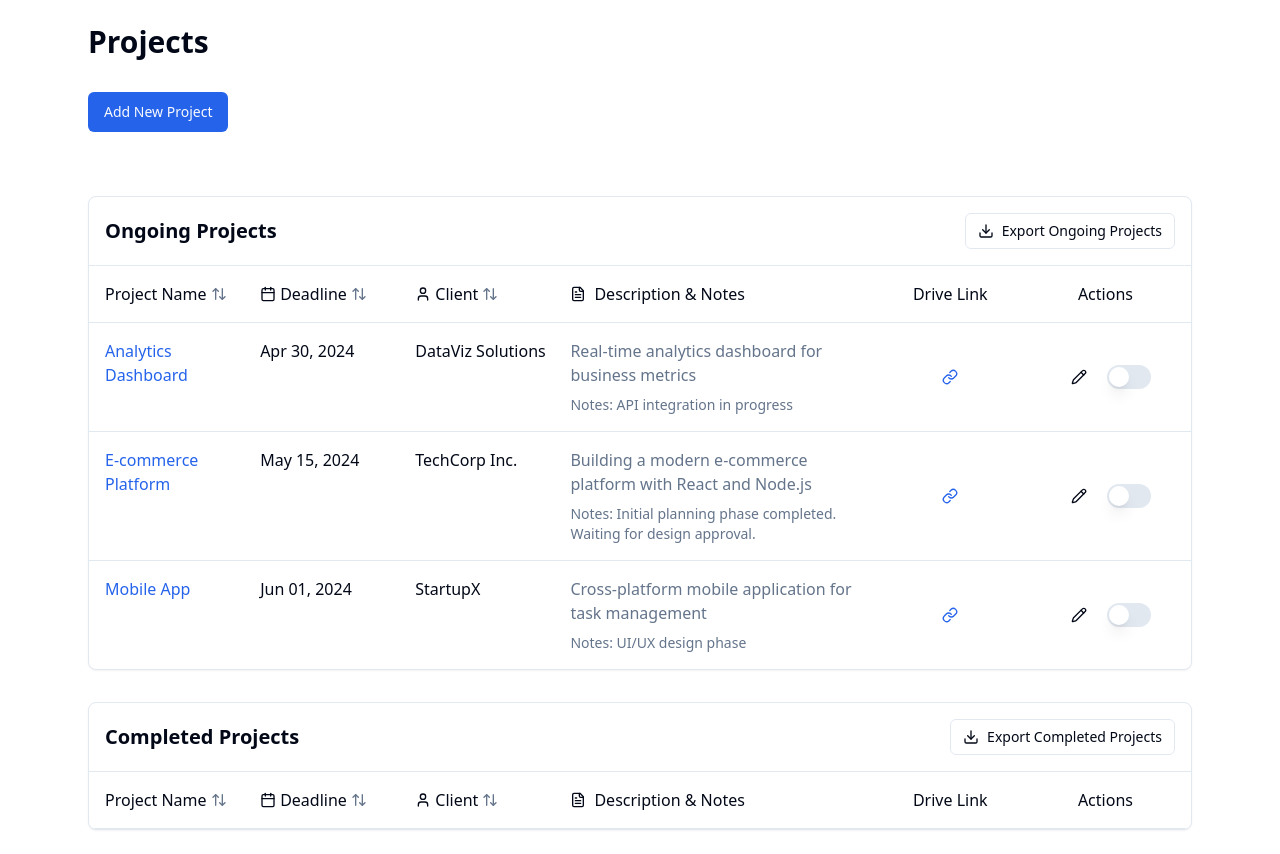
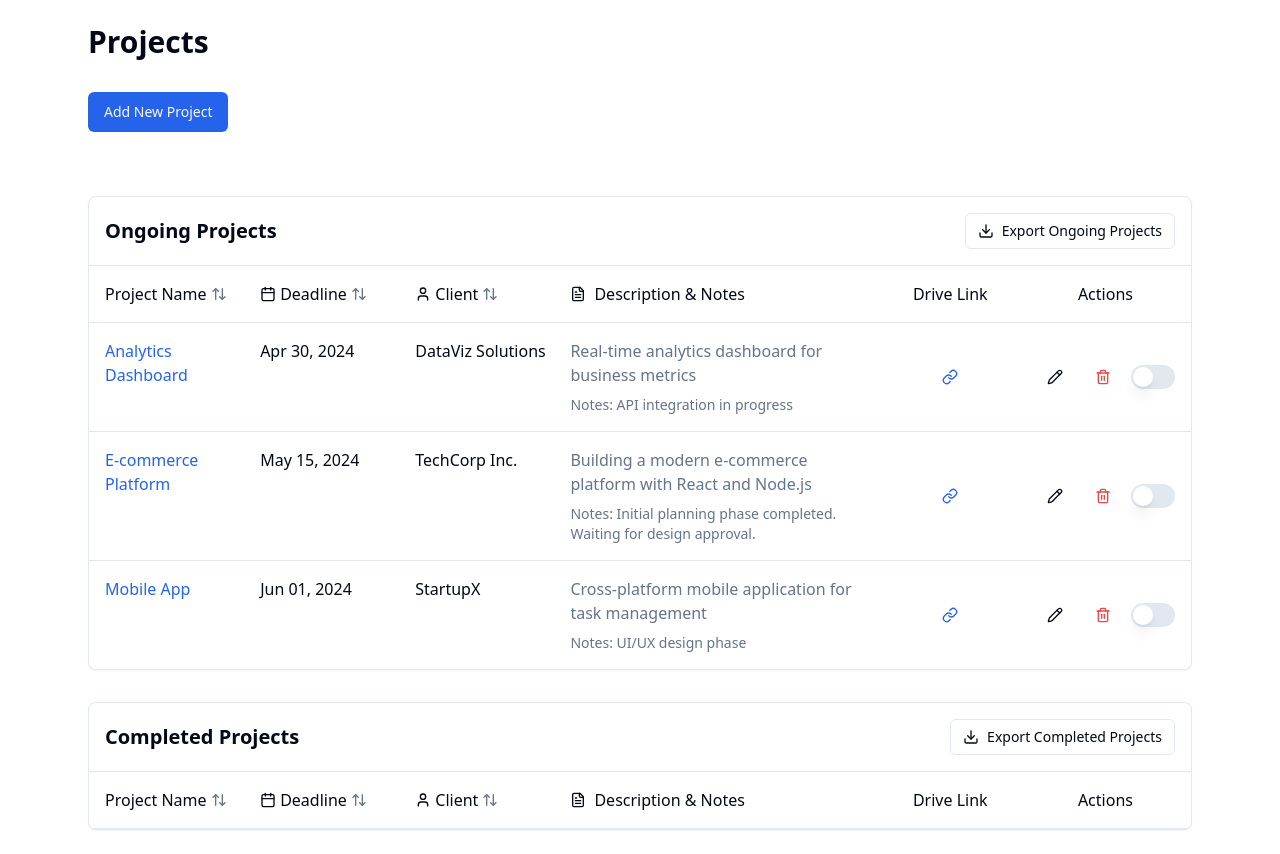
Before and after one commit to drazzam/research-clients, a React (Vite) app: page / in a window 1280 px wide. Built offline with nearby package versions, Linux system fonts and the light colour scheme.

Commit message:
Add delete project button
Implemented a button in the project list to allow users to delete a project if desired.
[skip gpt_engineer]

```diff
--- a/src/components/ProjectList.tsx
+++ b/src/components/ProjectList.tsx
@@ -1,6 +1,6 @@
 import React, { useState } from 'react';
 import { format } from 'date-fns';
-import { ArrowUpDown, Calendar, User, FileText, Link as LinkIcon, Download, Pencil } from 'lucide-react';
+import { ArrowUpDown, Calendar, User, FileText, Link as LinkIcon, Download, Pencil, Trash2 } from 'lucide-react';
 import { cn } from '@/lib/utils';
 import ProjectForm from './ProjectForm';
 import { Badge } from './ui/badge';
@@ -143,6 +143,13 @@ const ProjectList = () => {
     }));
   };
 
+  const handleDeleteProject = (projectId: string, projectName: string) => {
+    if (window.confirm(`Are you sure you want to delete project "${projectName}"?`)) {
+      setProjects(projects.filter(project => project.id !== projectId));
+      toast.success(`Project "${projectName}" deleted successfully!`);
+    }
+  };
+
   const exportProjects = (projectType: 'ongoing' | 'completed') => {
     const projectsToExport = projectType === 'ongoing' ? ongoingProjects : completedProjects;
     const exportData = projectsToExport.map(project => ({
@@ -252,6 +259,14 @@ const ProjectList = () => {
                     <ProjectForm onSubmit={handleAddProject} initialData={editingProject} />
                   </DialogContent>
                 </Dialog>
+                <Button
+                  variant="ghost"
+                  size="sm"
+                  onClick={() => handleDeleteProject(project.id, project.name)}
+                  className="text-destructive hover:text-destructive/90"
+                >
+                  <Trash2 className="h-4 w-4" />
+                </Button>
                 <Switch
                   checked={project.isCompleted}
                   onCheckedChange={() => toggleProjectStatus(project.id)}
```
